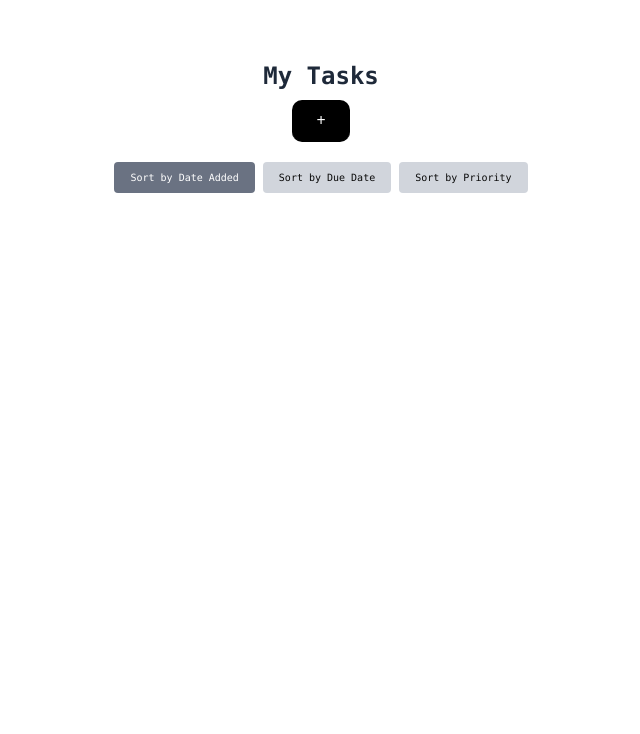
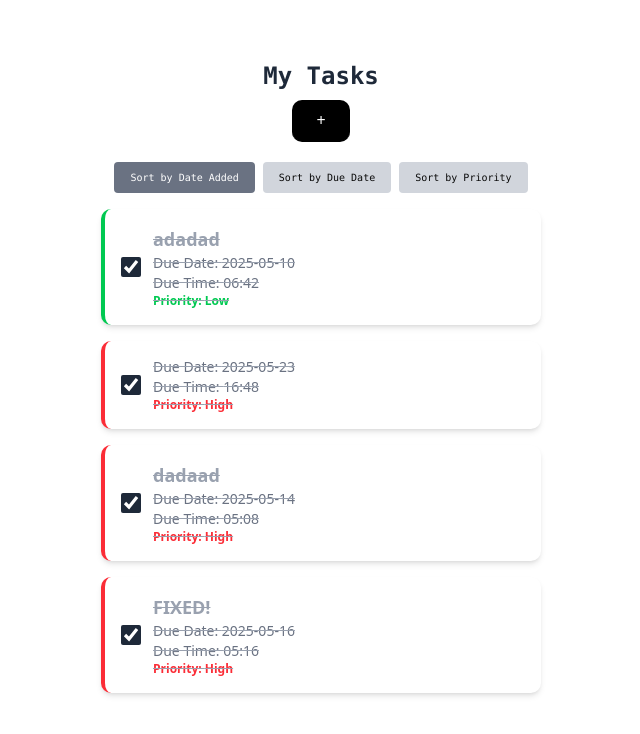
Before and after one commit to rianluisx/cmsc129-lab4-react-todo, a React (Vite) app: page / in a window 1280 px wide. Shown: the top 734 px of the page, without its empty margins (319-959 px from the left). Built offline with nearby package versions, Linux system fonts and the light colour scheme; data requests are answered from the project's data file.

Commit message:
added task list

```diff
--- a/db.json
+++ b/db.json
@@ -1,5 +1,40 @@
 {
   "tasks": [
-
+    {
+      "id": "acd8",
+      "title": "adadad",
+      "dueDate": "2025-05-10",
+      "dueTime": "06:42",
+      "priority": "Low",
+      "dateAdded": "2025-05-12",
+      "status": true
+    },
+    {
+      "id": "eefb",
+      "title": "   ",
+      "dueDate": "2025-05-23",
+      "dueTime": "16:48",
+      "priority": "High",
+      "dateAdded": "2025-05-12",
+      "status": true
+    },
+    {
+      "id": "7339",
+      "title": "dadaad",
+      "dueDate": "2025-05-14",
+      "dueTime": "05:08",
+      "priority": "High",
+      "dateAdded": "2025-05-12",
+      "status": true
+    },
+    {
+      "id": "3c35",
+      "title": "FIXED!",
+      "dueDate": "2025-05-16",
+      "dueTime": "05:16",
+      "priority": "High",
+      "dateAdded": "2025-05-12",
+      "status": true
+    }
   ]
 }
--- a/package.json
+++ b/package.json
@@ -13,6 +13,7 @@
   "dependencies": {
     "@radix-ui/react-dialog": "^1.1.13",
     "@tailwindcss/vite": "^4.1.6",
+    "axios": "^1.9.0",
     "class-variance-authority": "^0.7.1",
     "clsx": "^2.1.1",
     "json-server": "^1.0.0-beta.3",
--- a/src/App.jsx
+++ b/src/App.jsx
@@ -1,25 +1,53 @@
-import { useState } from "react";
 import AddTask from "./components/AddTask";
 import Header from "./components/Header";
 import SortTasks from "./components/SortTasks";
 import useTaskServices from "./hooks/useTaskServices";
+import TaskList from "./components/TaskList";
+import { useState, useEffect, useMemo } from "react";
 
 function ToDoList() {
+  const { addTask, editTask, removeTask, undoDelete, getTasks, updateToggle } =
+    useTaskServices();
+  const [tasks, setTasks] = useState([]);
   const [sortBy, setSortBy] = useState("dateAdded");
-  const { addTask, editTask, removeTask, undoDelete } = useTaskServices();
+
+  useEffect(() => {
+    async function fetchTasks() {
+      const data = await getTasks();
+      setTasks(data);
+    }
+    fetchTasks();
+  }, [getTasks]);
 
   function changeSorting(newSort) {
     setSortBy(newSort);
   }
 
+  async function handleToggleTask(task) {
+    const updatedTask = { ...task, status: !task.status };
+    await updateToggle(updatedTask);
+  }
+
+  const sortedTasks = useMemo(() => {
+    const sorted = [...tasks];
+    if (sortBy === "priority") {
+      const order = { High: 1, Medium: 2, Low: 3 };
+      sorted.sort((a, b) => order[a.priority] - order[b.priority]);
+    } else if (sortBy === "dueDate") {
+      sorted.sort((a, b) => new Date(a.dueDate) - new Date(b.dueDate));
+    } else {
+      sorted.sort((a, b) => new Date(b.dateAdded) - new Date(a.dateAdded));
+    }
+    return sorted;
+  }, [tasks, sortBy]);
+
   return (
-    <>
-      <div className=" max-w-[500px] overflow-auto min-h-[300px]  mx-auto my-[30px] p-[30px] rounded-[5px]">
-        <Header />
-        <AddTask addTask={addTask}/>
-        <SortTasks sortBy={sortBy} changeSorting={changeSorting} />
-      </div>
-    </>
+    <div className="max-w-[500px] overflow-auto min-h-[300px] mx-auto my-[30px] p-[30px] rounded-[5px]">
+      <Header />
+      <AddTask addTask={addTask} />
+      <SortTasks sortBy={sortBy} changeSorting={changeSorting} />
+      <TaskList tasks={sortedTasks} onToggleTask={handleToggleTask} />
+    </div>
   );
 }
 
--- /dev/null
+++ b/src/components/TaskList.jsx
@@ -0,0 +1,52 @@
+export default function TaskList({ tasks, onToggleTask }) {
+  if (tasks.length === 0) {
+    return (
+      <div className="p-4 text-center text-gray-500 text-xl">
+        No tasks available. Click the <strong>+</strong> button to add one.
+      </div>
+    );
+  }
+
+  return (
+    <ul className="space-y-4">
+      {tasks.map((task) => (
+        <li
+          key={task.id}
+          className={`p-4 bg-white shadow-md rounded-lg border-l-4 flex justify-between items-center transition-all duration-300 hover:shadow-lg ${
+            task.priority === "High"
+              ? "border-red-500"
+              : task.priority === "Medium"
+              ? "border-yellow-500"
+              : "border-green-500"
+          }`}
+        >
+          <div className="flex items-center space-x-3">
+            <input
+              type="checkbox"
+              checked={task.status}
+              onChange={() => onToggleTask(task)}
+              className="w-5 h-5 accent-gray-800"
+              aria-label="check"
+            />
+            <div className={task.status ? "line-through text-gray-400" : ""}>
+              <h3 className="text-lg font-semibold">{task.title}</h3>
+              <p className="text-sm text-gray-500">Due Date: {task.dueDate}</p>
+              <p className="text-sm text-gray-500">Due Time: {task.dueTime}</p>
+              <p
+                className={`text-xs font-bold ${
+                  task.priority === "High"
+                    ? "text-red-500"
+                    : task.priority === "Medium"
+                    ? "text-yellow-500"
+                    : "text-green-500"
+                }`}
+              >
+                Priority: {task.priority}
+              </p>
+            </div>
+          </div>
+        </li>
+      ))}
+    </ul>
+  );
+}
--- a/src/hooks/useTaskServices.ts
+++ b/src/hooks/useTaskServices.ts
@@ -1,72 +1,67 @@
+import axios from "axios";
 import Task from "../types/task";
 
 export default function useTaskServices() {
   const API_URL = "http://localhost:5000/tasks";
 
   async function getTasks(): Promise<Task[]> {
-    const res = await fetch(API_URL);
-    if (!res.ok) {
-      console.error("Failed to fetch tasks");
-    }
-
-    return await res.json();
-  }
-
-  async function addTask(task: Omit<Task, "id">): Promise<Task> {
-    const res = await fetch(API_URL, {
-      method: "POST",
-      headers: { "Content-Type": "application/json" },
-      body: JSON.stringify(task),
-    });
-    if (!res.ok) {
-      console.error("Failed to add tasks");
-    }
-    return await res.json();
-  }
-
-  async function updateToggle(task: Task): Promise<Task> {
-    const res = await fetch(`${API_URL}/${task.id}`, {
-      method: "PUT",
-      headers: { "Content-Type": "application/json" },
-      body: JSON.stringify(task),
-    });
-    if (!res.ok) {
-      console.error("Failed to udpate toggle");
-    }
-    return await res.json();
-  }
-
-  async function editTask(task: Task): Promise<Task> {
-    const res = await fetch(`${API_URL}/${task.id}`, {
-      method: "PUT",
-      headers: { "Content-Type": "application/json" },
-      body: JSON.stringify(task),
-    });
-    if (!res.ok) {
-      console.error("Failed to fetch edit task");
-    }
-    return await res.json();
-  }
-
-  async function removeTask(taskId: number): Promise<void> {
-    const res = await fetch(`${API_URL}/${taskId}`, {
-      method: "DELETE",
-    });
-    if (!res.ok) {
-      console.error("Failed to remove task");
+    try {
+      const { data } = await axios.get<Task[]>(API_URL);
+      return data;
+    } catch (error) {
+      console.error("Failed to fetch tasks", error);
+      return [];
     }
   }
 
-  async function undoDelete(task: Task): Promise<Task> {
-    const res = await fetch(API_URL, {
-      method: "POST",
-      headers: { "Content-Type": "application/json" },
-      body: JSON.stringify(task),
-    });
-    if (!res.ok) {
-      console.log("Failed to undo delete");
+  async function addTask(task: Omit<Task, "id">): Promise<Task | null> {
+    try {
+      const { data } = await axios.post<Task>(API_URL, task);
+      return data;
+    } catch (error) {
+      console.error("Failed to add task", error);
+      return null;
     }
-    return await res.json();
+  }
+
+  async function updateToggle(task: Task): Promise<Task | null> {
+    try {
+      const { data } = await axios.put<Task>(`${API_URL}/${task.id}`, task);
+      return data;
+    } catch (error) {
+      console.error("Failed to update toggle", error);
+      return null;
+    }
+  }
+
+  async function editTask(task: Task): Promise<Task | null> {
+    try {
+      const { data } = await axios.put<Task>(`${API_URL}/${task.id}`, task);
+      return data;
+    } catch (error) {
+      console.error("Failed to edit task", error);
+      return null;
+    }
+  }
+
+  async function removeTask(taskId: number): Promise<boolean> {
+    try {
+      await axios.delete(`${API_URL}/${taskId}`);
+      return true;
+    } catch (error) {
+      console.error("Failed to remove task", error);
+      return false;
+    }
+  }
+
+  async function undoDelete(task: Task): Promise<Task | null> {
+    try {
+      const { data } = await axios.post<Task>(API_URL, task);
+      return data;
+    } catch (error) {
+      console.error("Failed to undo delete", error);
+      return null;
+    }
   }
 
   return { addTask, removeTask, editTask, undoDelete, updateToggle, getTasks };
--- a/vite.config.js
+++ b/vite.config.js
@@ -11,4 +11,9 @@ export default defineConfig({
       "@": path.resolve(__dirname, "./src"),
     },
   },
+  server: {
+    watch: {
+      ignored: ["**/db.json"],
+    },
+  },
 });
```
Also changed, not shown: 1 other file (tests, documents, lock files or other folders).
